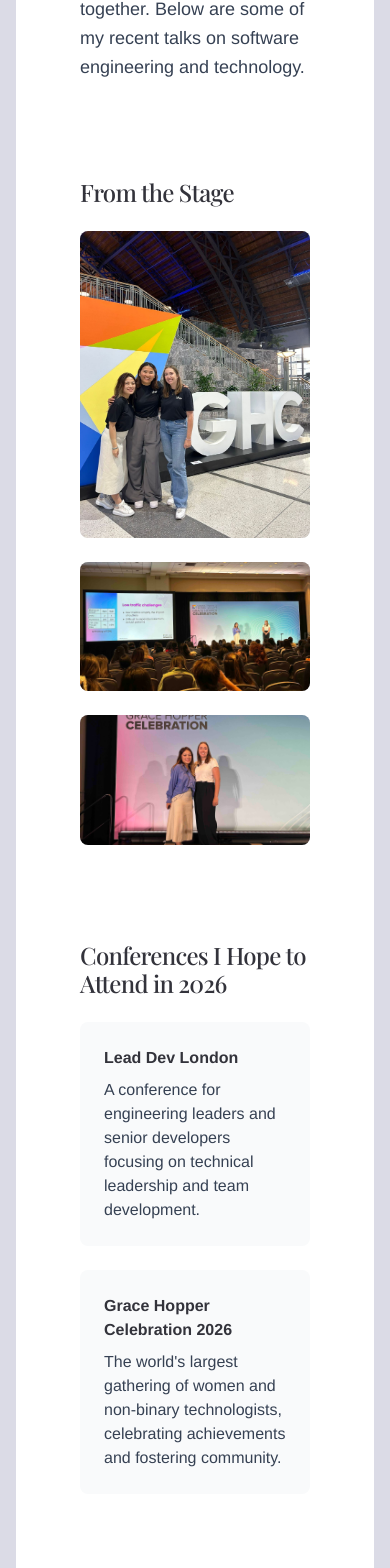
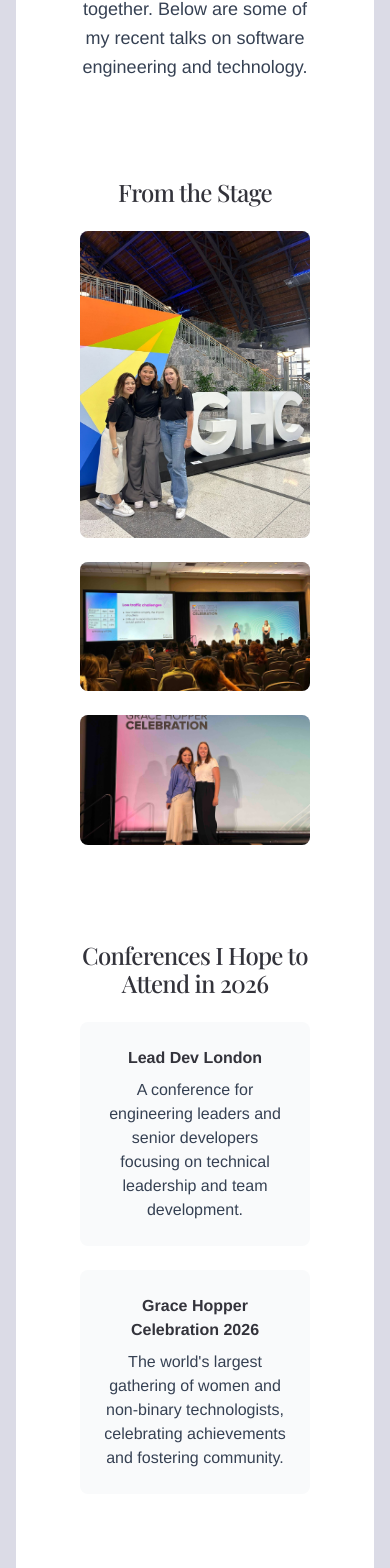
Before and after one commit to ErinCGallagher/personal-nextjs-website, a Next.js app: page /talks in a window 390 px wide. Shown: the part 352-1920 px from the top of the page. Built offline with nearby package versions, Linux system fonts and the light colour scheme; a web font is replaced by a local one.

Commit message:
cetner align everything on talks page

```diff
--- a/app/talks/page.tsx
+++ b/app/talks/page.tsx
@@ -7,7 +7,7 @@ export default function Talks() {
       <div className="px-4 sm:px-6 py-16">
         <div className="max-w-4xl mx-auto px-16 pb-16 bg-white text-foreground rounded-lg">
         {/* Header */}
-        <header className="py-12">
+        <header className="py-12 text-center md:text-left">
           <h1 className="text-4xl sm:text-5xl font-bold text-foreground mb-4">
             Talks
           </h1>
@@ -19,7 +19,7 @@ export default function Talks() {
         </header>
 
         {/* Photos Section */}
-        <section className="py-12">
+        <section className="py-12 text-center md:text-left">
           <h2 className="text-2xl font-semibold text-foreground mb-6">
             From the Stage
           </h2>
@@ -56,7 +56,7 @@ export default function Talks() {
         </section>
 
         {/* Upcoming Conferences Section */}
-        <section className="py-12">
+        <section className="py-12 text-center md:text-left">
           <h2 className="text-2xl font-semibold text-foreground mb-6">
             Conferences I Hope to Attend in 2026
           </h2>
@@ -66,12 +66,12 @@ export default function Talks() {
               href="https://leaddev.com/leaddev-london"
               target="_blank"
               rel="noopener noreferrer"
-              className="flex flex-col p-6 rounded-lg bg-gray-50 hover:bg-gray-100 transition-colors"
+              className="flex flex-col items-center md:items-start p-6 rounded-lg bg-gray-50 hover:bg-gray-100 transition-colors"
             >
               <h3 className="text-2l font-semibold text-foreground mb-2">
                 Lead Dev London
               </h3>
-              <p className="text-gray-700">
+              <p className="text-gray-700 text-center md:text-left">
                 A conference for engineering leaders and senior developers focusing on technical
                 leadership and team development.
               </p>
@@ -82,12 +82,12 @@ export default function Talks() {
               href="https://ghc.anitab.org/"
               target="_blank"
               rel="noopener noreferrer"
-              className="flex flex-col p-6 rounded-lg bg-gray-50 hover:bg-gray-100 transition-colors"
+              className="flex flex-col items-center md:items-start p-6 rounded-lg bg-gray-50 hover:bg-gray-100 transition-colors"
             >
               <h3 className="text-2l font-semibold text-foreground mb-2">
                 Grace Hopper Celebration 2026
               </h3>
-              <p className="text-gray-700">
+              <p className="text-gray-700 text-center md:text-left">
                 The world's largest gathering of women and non-binary technologists, celebrating
                 achievements and fostering community.
               </p>
@@ -96,7 +96,7 @@ export default function Talks() {
         </section>
 
         {/* Talks Section */}
-        <section className="py-12">
+        <section className="py-12 text-center md:text-left">
           <h2 className="text-2xl font-semibold text-foreground mb-6">
             Recent Talks
           </h2>
```
